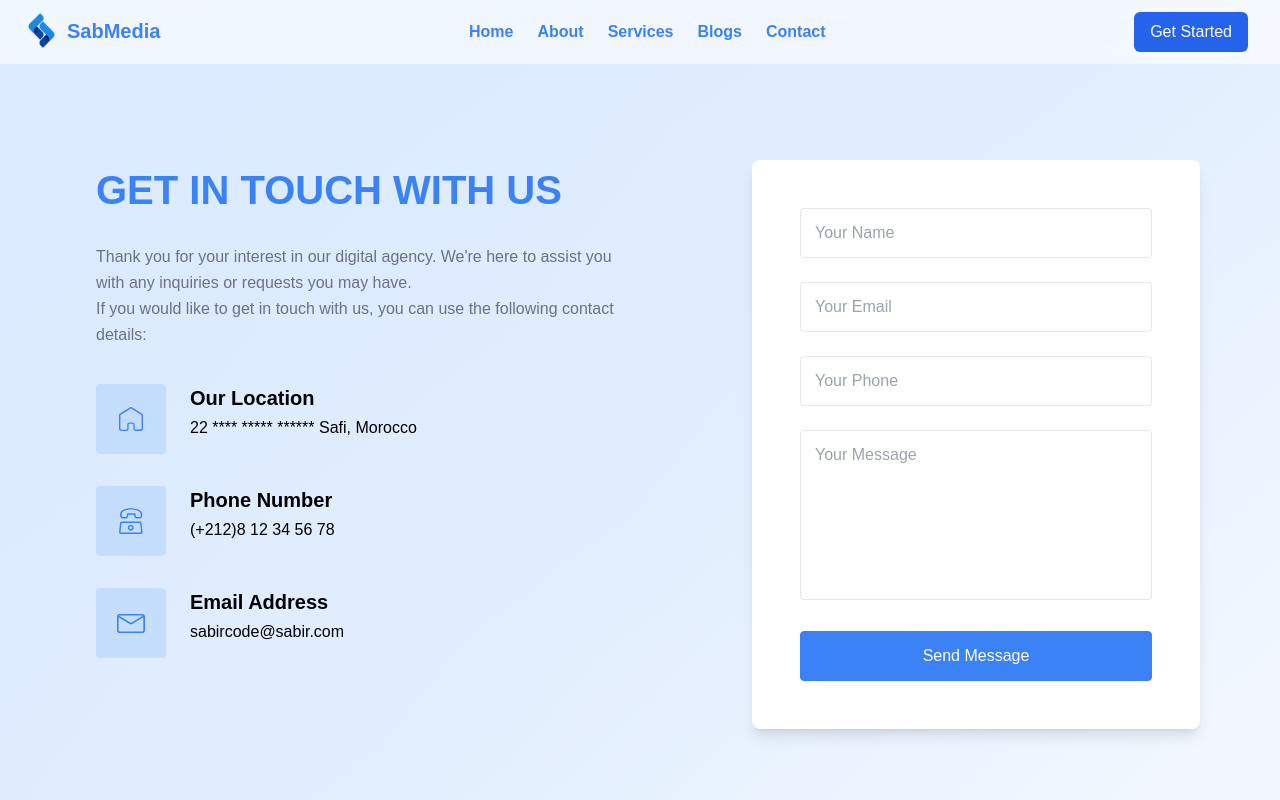
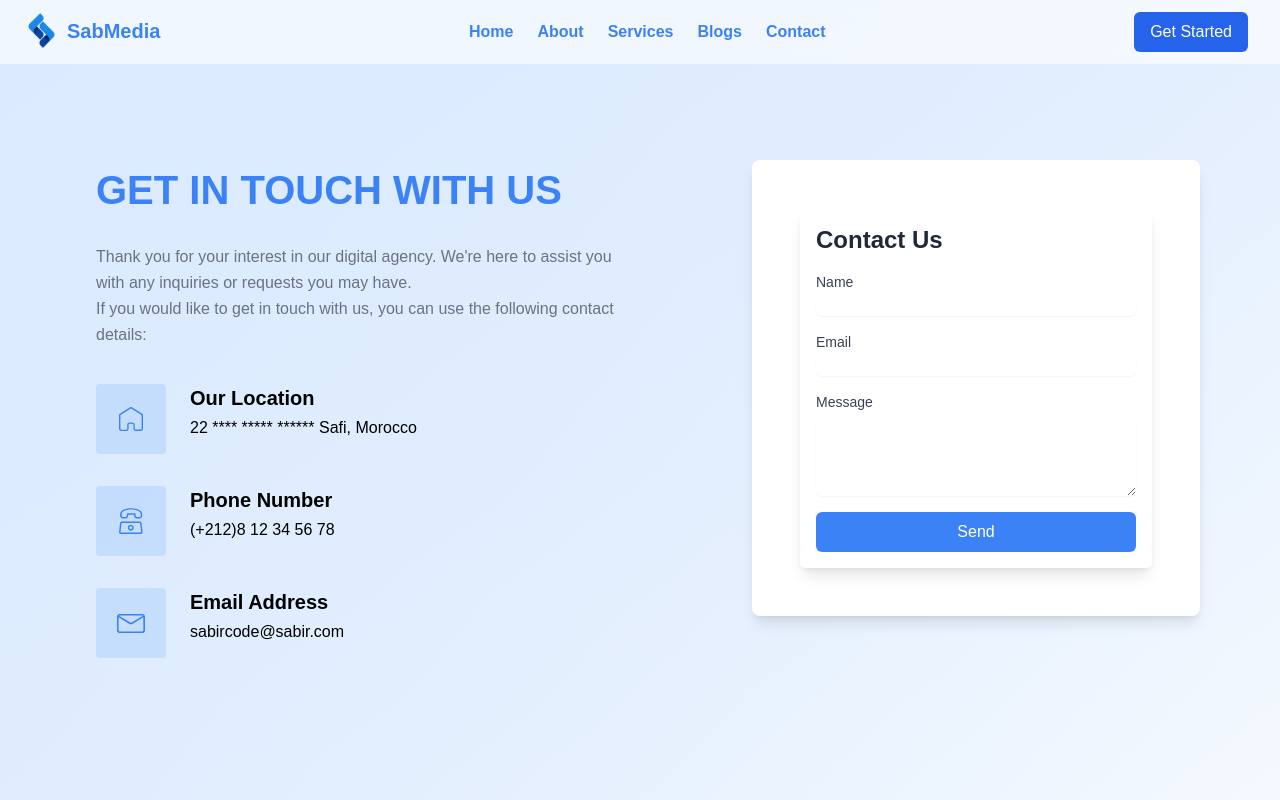
Before and after one commit to arun-9/shreem-software, a React (Vite) app: page /contact in a window 1280 px wide. Shown: the top 800 px of the page. Built offline with nearby package versions, Linux system fonts and the light colour scheme.

Commit message:
1.npm install react-toastify 2.created a fully functional and styled contact form using React, TailwindCSS, React-Toastify, and Web3Forms-API

```diff
--- a/package.json
+++ b/package.json
@@ -16,7 +16,8 @@
     "react-dom": "^18.2.0",
     "react-icons": "^4.11.0",
     "react-router-dom": "^6.17.0",
-    "react-scroll-up": "^1.4.0"
+    "react-scroll-up": "^1.4.0",
+    "react-toastify": "^11.0.2"
   },
   "devDependencies": {
     "@types/react": "^18.2.33",
--- a/src/components/pages/Contact.jsx
+++ b/src/components/pages/Contact.jsx
@@ -1,25 +1,63 @@
-import React, { useEffect, useRef } from "react";
+import React, { useEffect, useRef, useState } from "react";
 import Navbar from "../Navbar";
 import Footer from "../Footer";
-import {motion, useInView, useAnimation} from 'framer-motion';
+import { motion, useInView, useAnimation } from "framer-motion";
+import { ToastContainer, toast } from "react-toastify";
+import "react-toastify/dist/ReactToastify.css";
 const Contact = () => {
   useEffect(() => {
-        document.title="SabMedia | Contact";
-    },[]);
-    const {innerWidth: Width} = window;
+    document.title = "SabMedia | Contact";
+  }, []);
+  const { innerWidth: Width } = window;
   const ref = useRef();
-    const isInView = useInView(ref)
+  const isInView = useInView(ref);
   const mainControlls = useAnimation(isInView);
 
-    useEffect(()=> {
-        if(isInView) {
-            mainControlls.start("visible")
+  useEffect(() => {
+    if (isInView) {
+      mainControlls.start("visible");
     }
-    }, [isInView])
+  }, [isInView]);
   /* automatically scroll to the top of the page */
   useEffect(() => {
     window.scrollTo(0, 0);
   }, []);
+
+  const [formData, setFormData] = useState({
+    name: "",
+    email: "",
+    message: ""
+  });
+
+  const handleChange = (e) => {
+    const { name, value } = e.target;
+    setFormData({ ...formData, [name]: value });
+  };
+
+  const handleSubmit = async (e) => {
+    e.preventDefault();
+
+    const formId = "a0392f81-43c1-4555-a543-989e0cb4772f"; // Replace with your Web3Forms ID
+    const response = await fetch("https://api.web3forms.com/submit", {
+      method: "POST",
+      headers: {
+        "Content-Type": "application/json"
+      },
+      body: JSON.stringify({
+        ...formData,
+        access_key: formId
+      })
+    });
+
+    const result = await response.json();
+
+    if (result.success) {
+      toast.success("Message sent successfully!");
+      setFormData({ name: "", email: "", message: "" });
+    } else {
+      toast.error("Failed to send message. Please try again.");
+    }
+  };
   return (
     <>
       <Navbar />
@@ -28,11 +66,10 @@ const Contact = () => {
           <section class="relative z-10 bg-gradient-to-br from-blue-100  py-20  sm:px-20 sm:py-40 ">
             <div class="container mx-auto">
               <div class="-mx-4 flex flex-wrap lg:justify-between">
-
                 <motion.div
                   variants={{
                     visible: { opacity: 1, y: 0 },
-                                hidden: { opacity: 0, y: -75 },
+                    hidden: { opacity: 0, y: -75 }
                   }}
                   initial="hidden"
                   animate="visible"
@@ -44,17 +81,21 @@ const Contact = () => {
                       GET IN TOUCH WITH US
                     </h2>
                     <p class="text-gray-500 mb-9 text-base leading-relaxed">
-                    Thank you for your interest in our digital agency. We're here to assist you with any inquiries or requests you may have.<br/>
-                    If you would like to get in touch with us, you can use the following contact details:
+                      Thank you for your interest in our digital agency. We're
+                      here to assist you with any inquiries or requests you may
+                      have.
+                      <br />
+                      If you would like to get in touch with us, you can use the
+                      following contact details:
                     </p>
                     <motion.div
                       variants={{
                         visible: { opacity: 1, x: 0 },
-                                      hidden: { opacity: 0, x: -75 },
+                        hidden: { opacity: 0, x: -75 }
                       }}
                       initial="hidden"
                       animate="visible"
-                        transition={{ duration: 0.50, delay: 0.25 }}
+                      transition={{ duration: 0.5, delay: 0.25 }}
                       class="mb-8 flex w-full max-w-[370px]"
                     >
                       <div class="bg-blue-400/20 text-blue-500 mr-6 flex h-[60px] w-full max-w-[60px] items-center justify-center overflow-hidden rounded  sm:h-[70px] sm:max-w-[70px]">
@@ -75,16 +116,15 @@ const Contact = () => {
                           22 **** ***** ****** Safi, Morocco
                         </p>
                       </div>
-
                     </motion.div>
                     <motion.div
                       variants={{
                         visible: { opacity: 1, x: 0 },
-                                      hidden: { opacity: 0, x: -75 },
+                        hidden: { opacity: 0, x: -75 }
                       }}
                       initial="hidden"
                       animate="visible"
-                        transition={{ duration: 0.50, delay: 0.50 }}
+                      transition={{ duration: 0.5, delay: 0.5 }}
                       class="mb-8 flex w-full max-w-[370px]"
                     >
                       <div class="bg-blue-400/20 text-blue-500 mr-6 flex h-[60px] w-full max-w-[60px] items-center justify-center overflow-hidden rounded  sm:h-[70px] sm:max-w-[70px]">
@@ -111,11 +151,11 @@ const Contact = () => {
                     <motion.div
                       variants={{
                         visible: { opacity: 1, x: 0 },
-                                      hidden: { opacity: 0, x: -75 },
+                        hidden: { opacity: 0, x: -75 }
                       }}
                       initial="hidden"
                       animate="visible"
-                        transition={{ duration: 0.50, delay: 0.75 }}
+                      transition={{ duration: 0.5, delay: 0.75 }}
                       class="mb-8 flex w-full max-w-[370px]"
                     >
                       <div class="bg-blue-400/20 text-blue-500 mr-6 flex h-[60px] w-full max-w-[60px] items-center justify-center overflow-hidden rounded  sm:h-[70px] sm:max-w-[70px]">
@@ -140,11 +180,10 @@ const Contact = () => {
                   </div>
                 </motion.div>
 
-
                 <motion.div
                   variants={{
                     visible: { opacity: 1, y: 0 },
-                                hidden: { opacity: 0, y: 75 },
+                    hidden: { opacity: 0, y: 75 }
                   }}
                   initial="hidden"
                   animate="visible"
@@ -152,90 +191,71 @@ const Contact = () => {
                   class="w-full px-4 lg:w-1/2 xl:w-5/12"
                 >
                   <div class="relative rounded-lg bg-white p-8 shadow-lg sm:p-12">
-                    <form>
-                      <motion.div
-                        variants={{
-                                      visible: { opacity: 1, x: 0 },
-                                      hidden: { opacity: 0, x: 75 },
-                                  }}
-                        initial="hidden"
-                        animate="visible"
-                        transition={{ duration: 0.50, delay: 0.50 }}
-                        class="mb-6"
+                    <div className="max-w-md mx-auto p-4 bg-white shadow-lg rounded-md">
+                      <h2 className="text-2xl font-bold mb-4 text-gray-800">
+                        Contact Us
+                      </h2>
+                      <form onSubmit={handleSubmit} className="space-y-4">
+                        <div>
+                          <label
+                            htmlFor="name"
+                            className="block text-sm font-medium text-gray-700"
                           >
+                            Name
+                          </label>
                           <input
                             type="text"
-                          placeholder="Your Name"
-                          class="text-body-color border-[f0f0f0] focus:border-blue-500 w-full rounded border py-3 px-[14px] text-base outline-none focus-visible:shadow-none"
+                            id="name"
+                            name="name"
+                            value={formData.name}
+                            onChange={handleChange}
+                            className="mt-1 block w-full rounded-md border-gray-300 shadow-sm focus:ring-blue-500 focus:border-blue-500 sm:text-sm"
+                            required
                           />
-                      </motion.div>
-
-                      <motion.div
-                        variants={{
-                                      visible: { opacity: 1, x: 0 },
-                                      hidden: { opacity: 0, x: 75 },
-                                  }}
-                        initial="hidden"
-                        animate="visible"
-                        transition={{ duration: 0.50, delay: 0.75 }}
-                        class="mb-6"
+                        </div>
+                        <div>
+                          <label
+                            htmlFor="email"
+                            className="block text-sm font-medium text-gray-700"
                           >
+                            Email
+                          </label>
                           <input
                             type="email"
-                          placeholder="Your Email"
-                          class="text-body-color border-[f0f0f0] focus:border-blue-500 w-full rounded border py-3 px-[14px] text-base outline-none focus-visible:shadow-none"
+                            id="email"
+                            name="email"
+                            value={formData.email}
+                            onChange={handleChange}
+                            className="mt-1 block w-full rounded-md border-gray-300 shadow-sm focus:ring-blue-500 focus:border-blue-500 sm:text-sm"
+                            required
                           />
-                      </motion.div>
-                      <motion.div
-                        variants={{
-                                      visible: { opacity: 1, x: 0 },
-                                      hidden: { opacity: 0, x: 75 },
-                                  }}
-                        initial="hidden"
-                        animate="visible"
-                        transition={{ duration: 0.50, delay: 0.75 }}
-                        class="mb-6"
+                        </div>
+                        <div>
+                          <label
+                            htmlFor="message"
+                            className="block text-sm font-medium text-gray-700"
                           >
-                        <input
-                          type="text"
-                          placeholder="Your Phone"
-                          class="text-body-color border-[f0f0f0] focus:border-blue-500 w-full rounded border py-3 px-[14px] text-base outline-none focus-visible:shadow-none"
-                        />
-                      </motion.div>
-                      <motion.div
-                        variants={{
-                                      visible: { opacity: 1, x: 0 },
-                                      hidden: { opacity: 0, x: 75 },
-                                  }}
-                        initial="hidden"
-                        animate="visible"
-                        transition={{ duration: 0.50, delay: 1 }}
-                        class="mb-6"
-                      >
+                            Message
+                          </label>
                           <textarea
-                          rows="6"
-                          placeholder="Your Message"
-                          class="text-body-color border-[f0f0f0] focus:border-blue-500 w-full resize-none rounded border py-3 px-[14px] text-base outline-none focus-visible:shadow-none"
+                            id="message"
+                            name="message"
+                            rows="4"
+                            value={formData.message}
+                            onChange={handleChange}
+                            className="mt-1 block w-full rounded-md border-gray-300 shadow-sm focus:ring-blue-500 focus:border-blue-500 sm:text-sm"
+                            required
                           ></textarea>
-                      </motion.div>
-                      <motion.div
-                        variants={{
-                                      visible: { opacity: 1, x: 0 },
-                                      hidden: { opacity: 0, x: 75 },
-                                  }}
-                        initial="hidden"
-                        animate="visible"
-                        transition={{ duration: 0.50, delay: 1.25 }}
-                      >
+                        </div>
                         <button
                           type="submit"
-                          class="bg-blue-500 border-blue-500 w-full rounded border p-3 text-white transition hover:bg-opacity-90"
+                          className="w-full bg-blue-500 text-white py-2 px-4 rounded-md hover:bg-blue-600 focus:outline-none focus:ring-2 focus:ring-blue-400 focus:ring-offset-2"
                         >
-                          Send Message
+                          Send
                         </button>
-                      </motion.div>
                       </form>
-
+                      <ToastContainer position="bottom-right" />
+                    </div>
                   </div>
                 </motion.div>
               </div>
@@ -248,18 +268,19 @@ const Contact = () => {
             ref={ref}
             variants={{
               visible: { opacity: 1, y: 0 },
-                                      hidden: { opacity: 0, y: 75 },
+              hidden: { opacity: 0, y: 75 }
             }}
             initial="hidden"
             animate={mainControlls}
-                        transition={{ duration: 0.50, delay: 0.50 }}
+            transition={{ duration: 0.5, delay: 0.5 }}
             className="mx-auto mb-12 text-center lg:mb-20"
           >
             <h2 className="mb-4 text-3xl font-bold text-blue-500 sm:text-4xl md:text-[40px]">
               Our Location
             </h2>
             <p className="text-lg text-gray-500">
-                  Visit us at our office! We'd love to meet you in person. Here's where you can find us:
+              Visit us at our office! We'd love to meet you in person. Here's
+              where you can find us:
             </p>
           </motion.div>
           <div className="flex justify-center mt-20" id="maps">
```
Also changed, not shown: 1 other file (tests, documents, lock files or other folders). Lines whose indentation alone changed are shown as unchanged.
